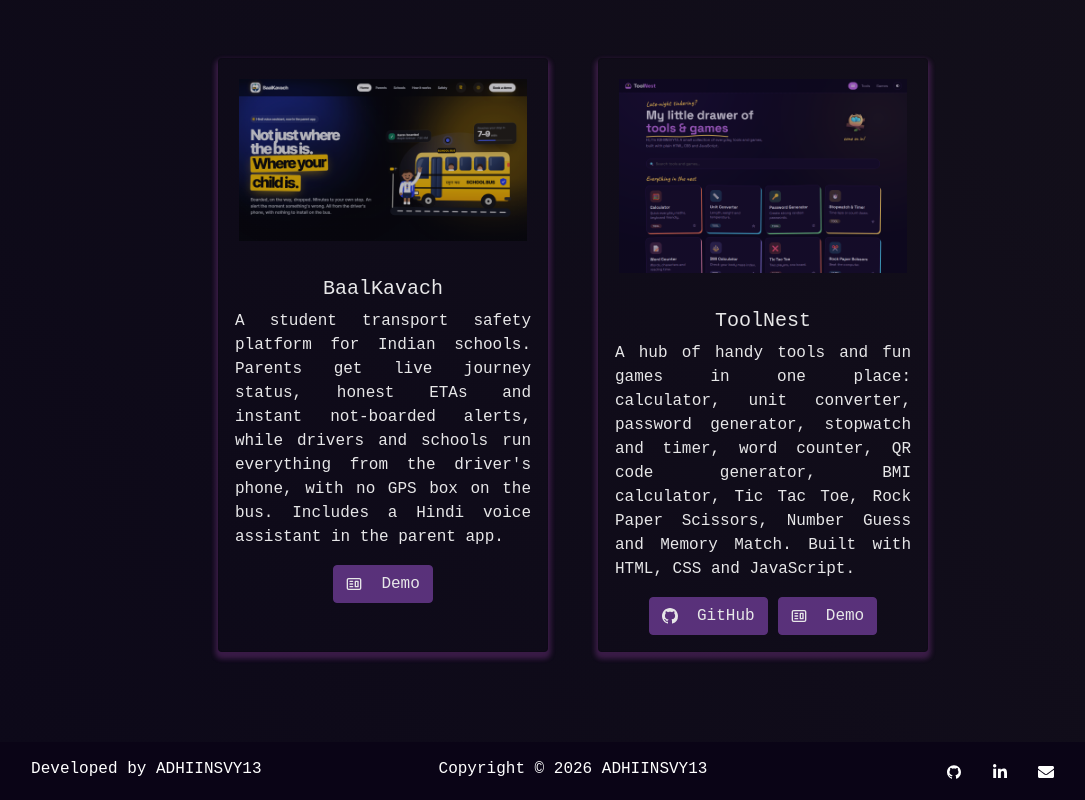
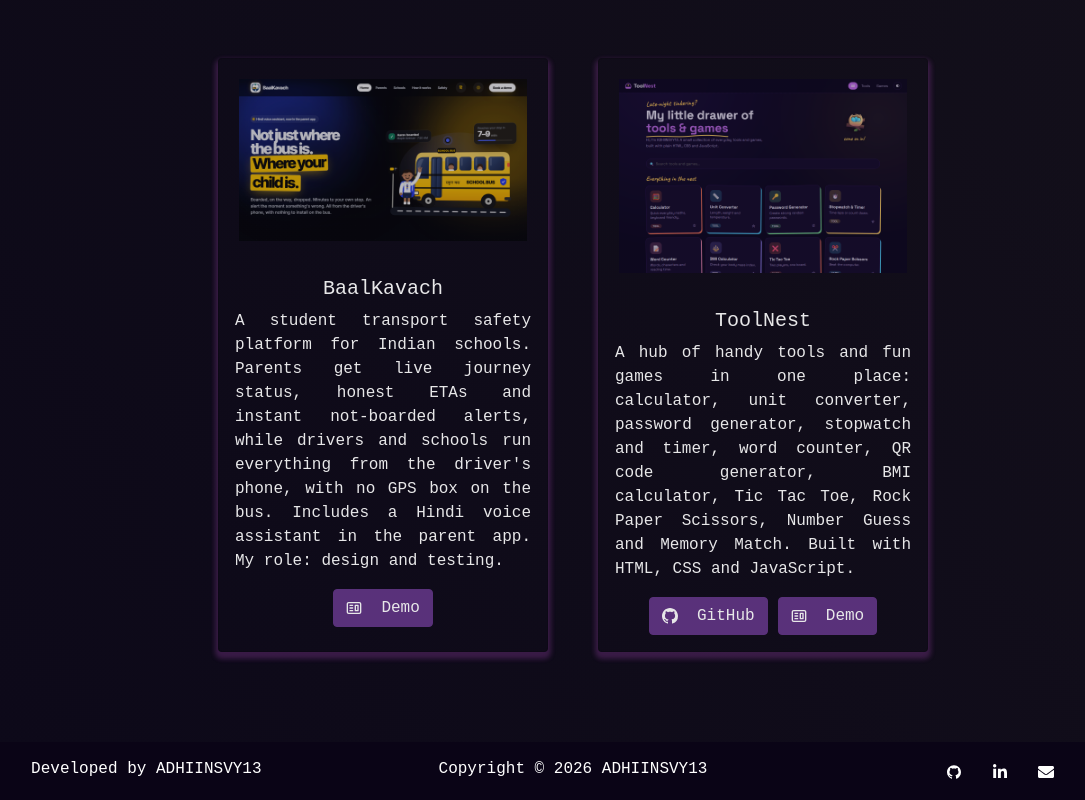
Before and after one commit to ADHIINSVY13/My_Portfolio, a React (Create React App) app: page /project in a window 1280 px wide. Shown: the part 828-1628 px from the top of the page, without its empty margins (67-1152 px from the left). Built offline with nearby package versions, Linux system fonts and the light colour scheme; a web font is replaced by a local one.

Commit message:
Add my role to the BaalKavach card

```diff
--- a/src/components/Projects/Projects.js
+++ b/src/components/Projects/Projects.js
@@ -36,7 +36,7 @@ const projects = [
     imgPath: baalkavach,
     title: "BaalKavach",
     description:
-      "A student transport safety platform for Indian schools. Parents get live journey status, honest ETAs and instant not-boarded alerts, while drivers and schools run everything from the driver's phone, with no GPS box on the bus. Includes a Hindi voice assistant in the parent app.",
+      "A student transport safety platform for Indian schools. Parents get live journey status, honest ETAs and instant not-boarded alerts, while drivers and schools run everything from the driver's phone, with no GPS box on the bus. Includes a Hindi voice assistant in the parent app. My role: design and testing.",
     demoLink: "https://baalkavach.in/",
   },
   {
```
